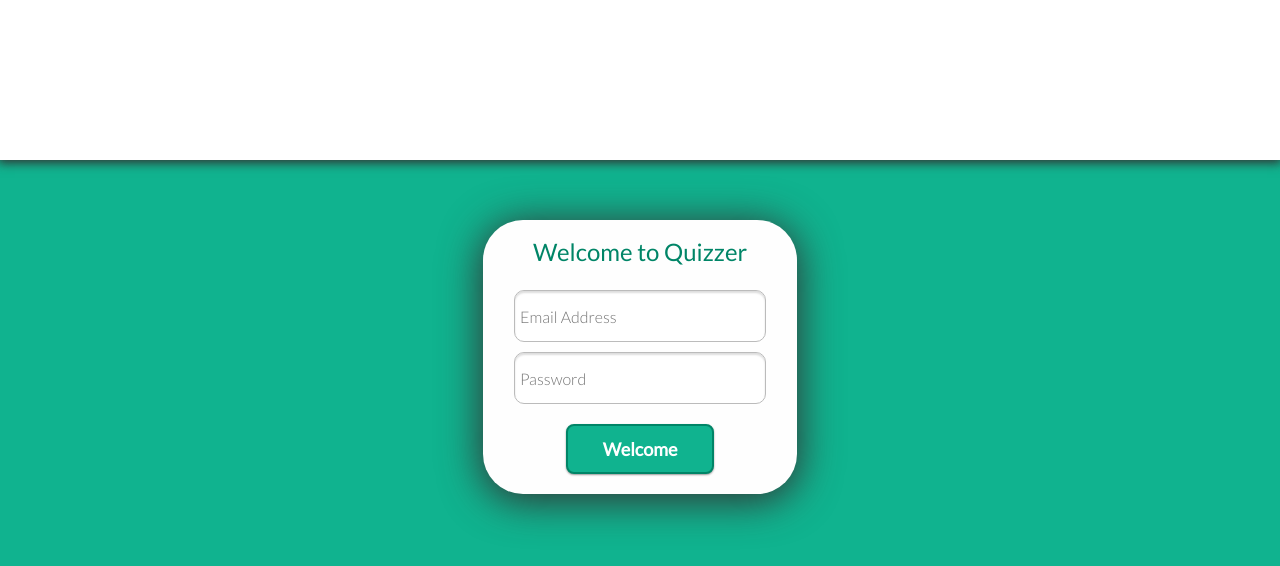
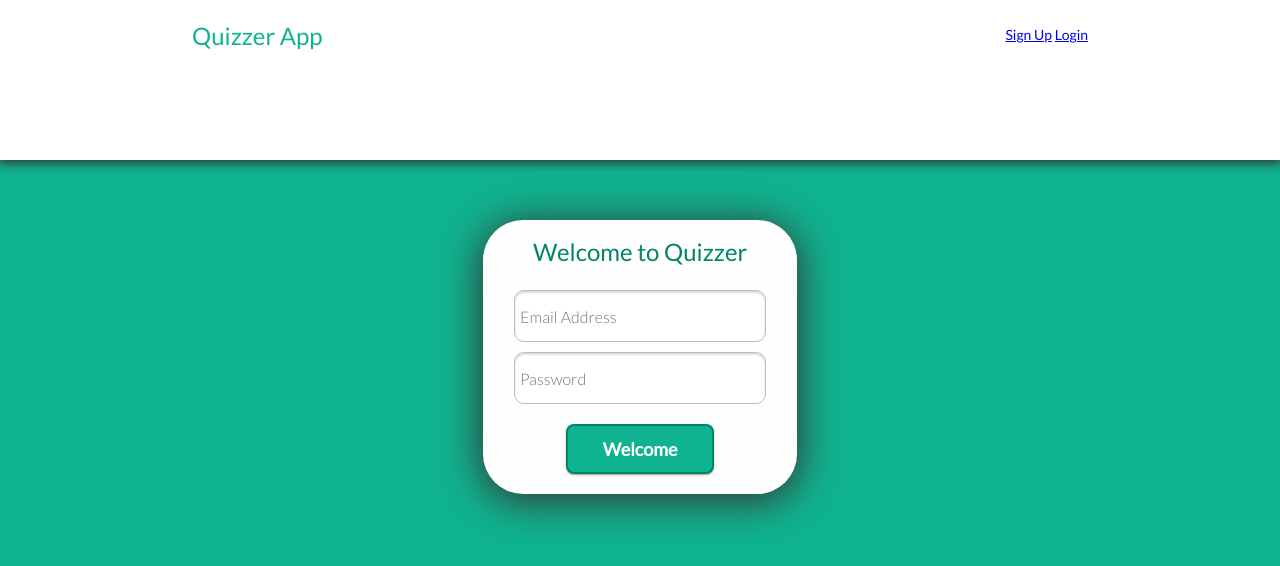
Before and after one commit to ladisays/quizzerapp, a website: page index.html in a window 1280 px wide. Drawn offline with nearby package versions, Linux system fonts and the light colour scheme.

Commit message:
changed styling

```diff
--- a/css/style.css
+++ b/css/style.css
@@ -1,6 +1,6 @@
-#auth {
+/*#auth {
   display: none;
-}
+}*/
 
 html, body {
   width: 100%;
@@ -79,11 +79,15 @@ nav a:hover {
   height: 100%;
 }
 
-#welcome, #search {
+#auth, #welcome, #search {
   float: right;
   clear: right;
   /*border: 1px solid red;*/
   height: 100%;
+}
+
+#auth {
+  line-height: 5em;
 }
 
 #welcome {
--- a/index.html
+++ b/index.html
@@ -15,7 +15,7 @@
       <header>
         <div id="wrapper-logo">
           <div class="wrap-inner">
-            <ul id="logo" ng-show="isLoggedIn">
+            <ul id="logo">
               <li>Quizzer App</li>
             </ul>
             <ul id="welcome" ng-show="isLoggedIn">
@@ -23,8 +23,8 @@
               <li><a href="">Logout</a></li>
             </ul>
             <ul id="auth" ng-hide="isLoggedIn">
-              <li><a href="">Sign Up</a></li>
-              <li><a href="">Login</a></li>
+              <li><a href="#/signup">Sign Up</a></li>
+              <li><a href="#/login">Login</a></li>
             </ul>
           </div>
         </div>
```
